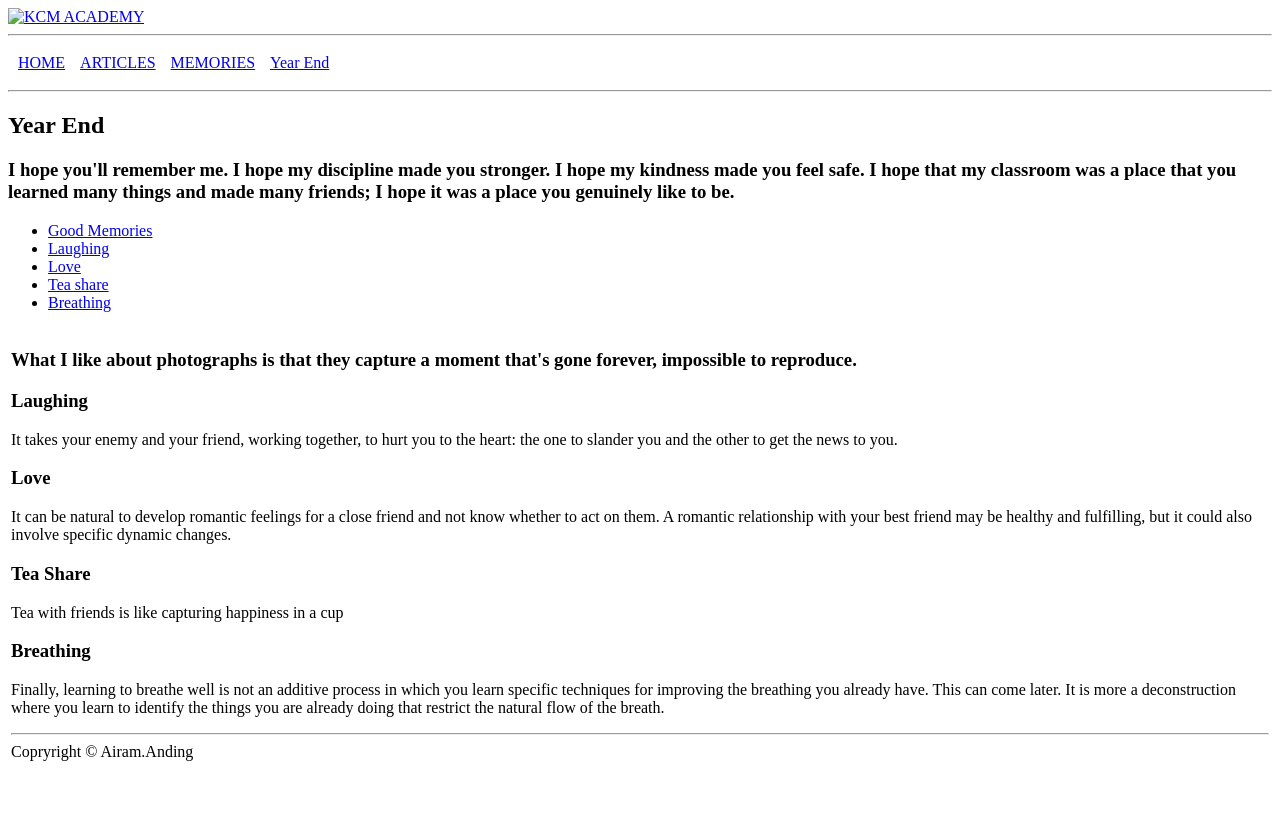
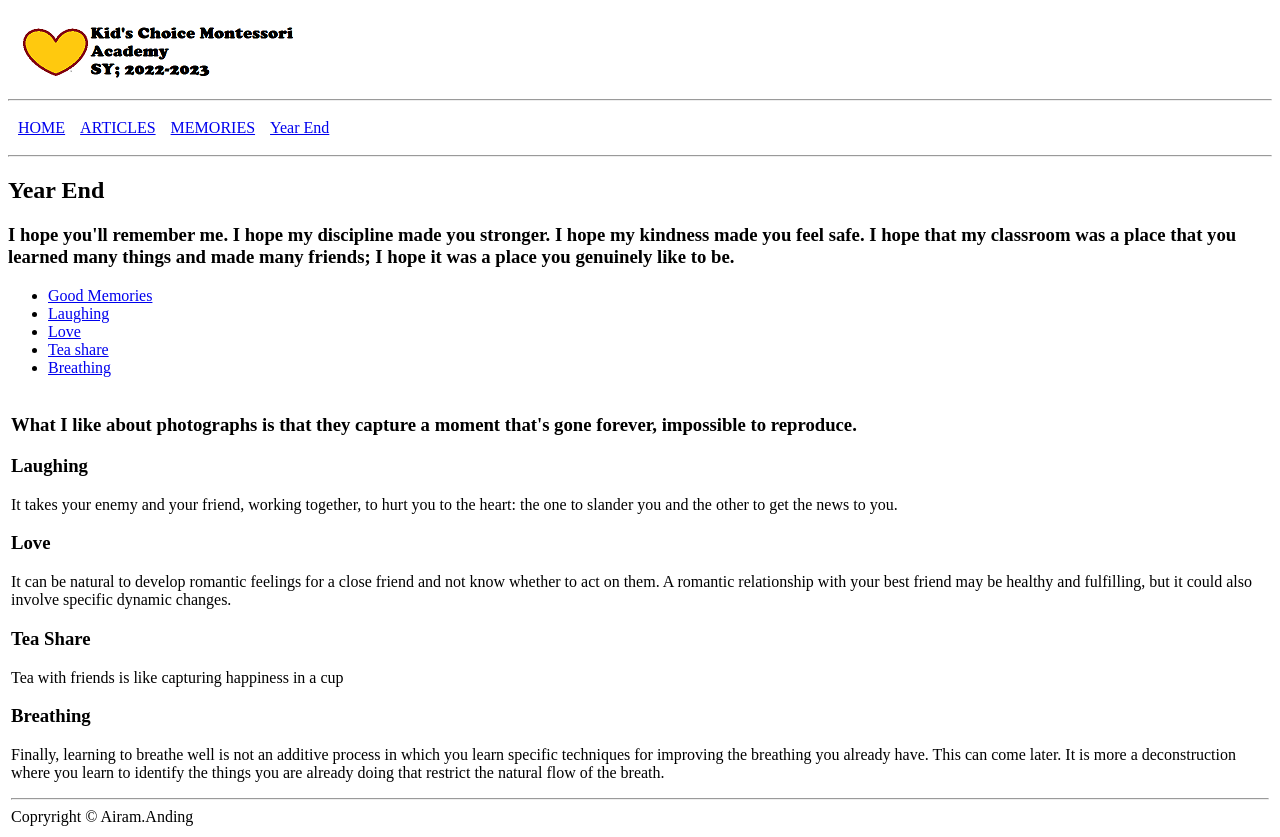
Before and after one commit to Airamanding/Airamanding.github.io, a plain HTML site: page Year.end.html in a window 1280 px wide. Before the commit the page ends 800 px from the top, so only its background shows below. Drawn offline with Linux system fonts and the light colour scheme.

Commit message:
Update Year.end.html

```diff
--- a/Year.end.html
+++ b/Year.end.html
@@ -3,7 +3,7 @@
 <body>
 <header>
 <a href="index.html">
-<img src="img/logopng.png" alt="KCM ACADEMY" title="Senior High School Life">
+<img src="logopng.png" alt="KCM ACADEMY" title="Senior High School Life">
 </a>
 </header>
 <hr>
```
